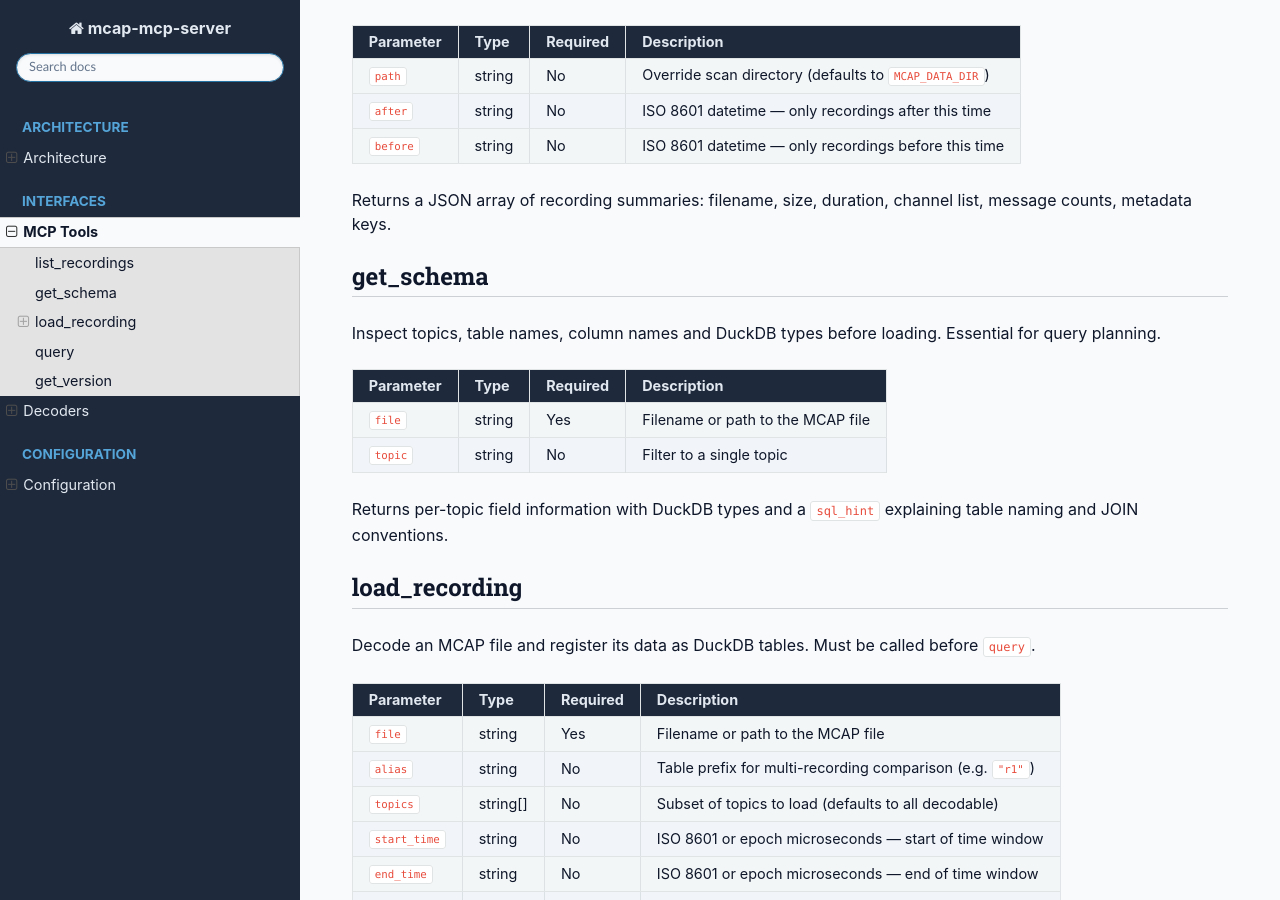
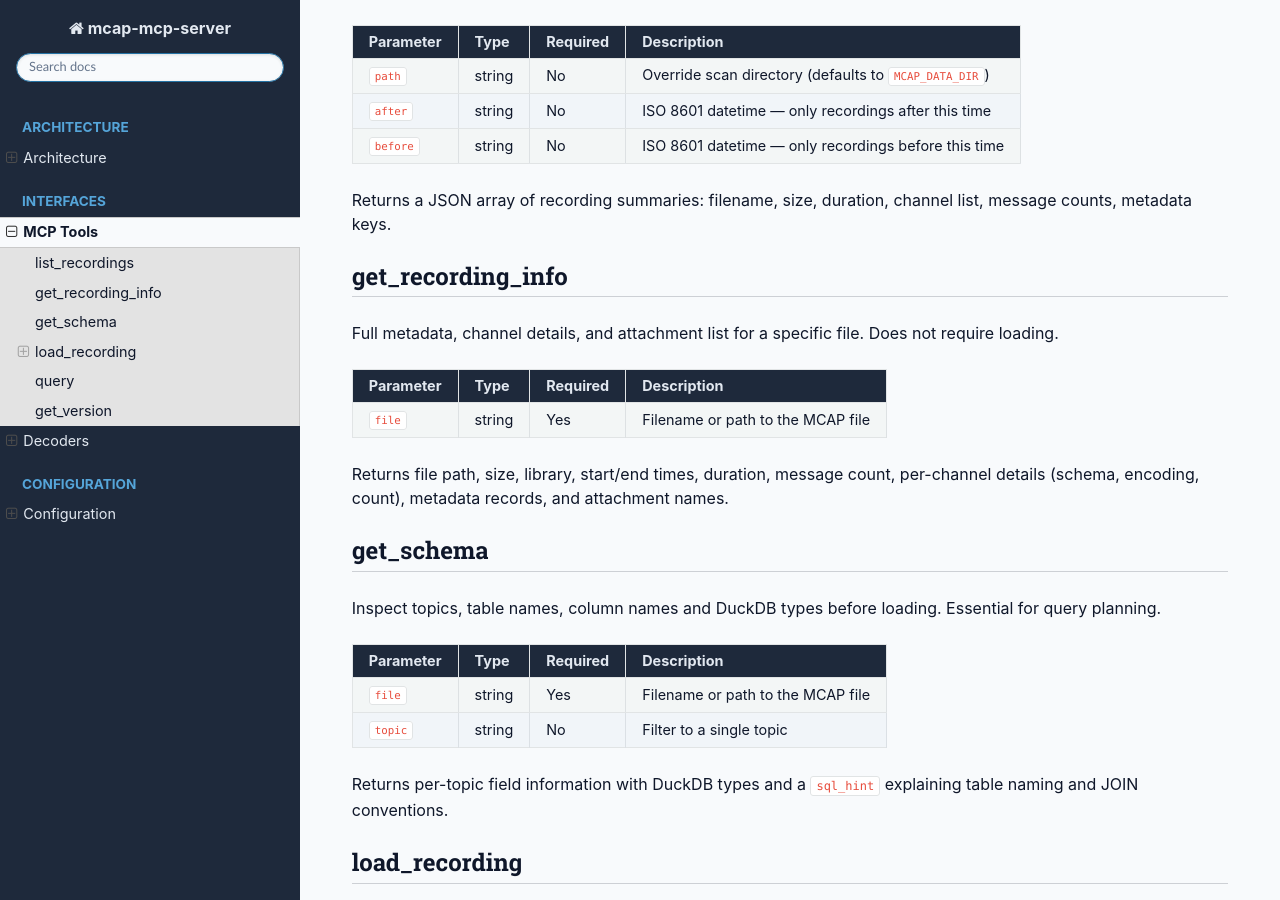
Before and after one commit to turkenberg/mcap_mcp_server, a Sphinx documentation site: the page built from doc/source/tools.md, in a window 1280 px wide and 900 px high, scrolled down 332 px. Built offline with Sphinx 7.4.7 and the Read the Docs theme 3.1.0, drawn with Linux system fonts in a browser that asks for light colours.

Commit message:
docs: update documentation
- Bumped project version to 0.5.0 in configuration.
- Clarified memory management settings in configuration documentation.
- Enhanced decoders documentation to include additional DuckDB type mappings.
- Updated architecture diagram to reflect server's role in querying DuckDB.
- Added new tool documentation for retrieving detailed recording information.

```diff
--- a/doc/source/conf.py
+++ b/doc/source/conf.py
@@ -11,7 +11,7 @@ import sphinx_rtd_theme
 project = 'mcap-mcp-server'
 copyright = '2026, Antoine Bodin'
 author = 'Antoine Bodin'
-release = "0.1.0"
+release = "0.5.0"
 
 # -- General configuration ---------------------------------------------------
 # https://www.sphinx-doc.org/en/master/usage/configuration.html#general-configuration
--- a/doc/source/tools.md
+++ b/doc/source/tools.md
@@ -13,6 +13,16 @@ Discover available MCAP files in the configured data directory.
 | `before` | string | No | ISO 8601 datetime — only recordings before this time |
 
 Returns a JSON array of recording summaries: filename, size, duration, channel list, message counts, metadata keys.
+
+## get_recording_info
+
+Full metadata, channel details, and attachment list for a specific file. Does not require loading.
+
+| Parameter | Type | Required | Description |
+|-----------|------|----------|-------------|
+| `file` | string | Yes | Filename or path to the MCAP file |
+
+Returns file path, size, library, start/end times, duration, message count, per-channel details (schema, encoding, count), metadata records, and attachment names.
 
 ## get_schema
 
```
Also changed, not shown: doc/source/configuration.md (+1 -1 lines), doc/source/decoders.md (+3 -2 lines), doc/source/index.md (+1 -2 lines), doc/reference/README.md (added).
